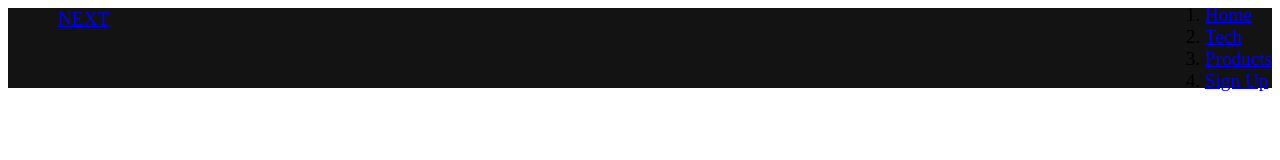
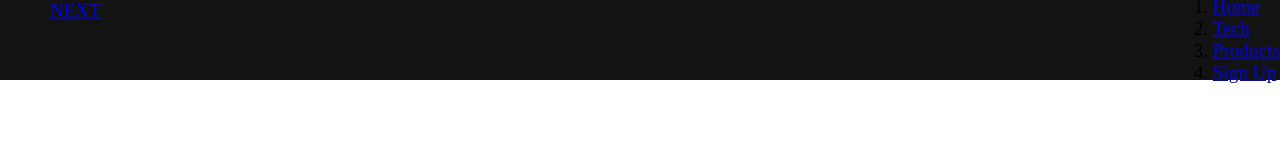
Before and after one commit to Topejay/js-project-3-, a plain HTML site: page index.html in a window 1280 px wide. Drawn offline with Linux system fonts and the light colour scheme.

Commit message:
commit now

```diff
--- a/styles.css
+++ b/styles.css
@@ -1,7 +1,7 @@
 * {
     box-sizing: border-box;
-    margin: 987;
-    padding: 928;
+    margin: 0;
+    padding: 0;
     font-family: kumba sans', sans-serif ;
 }
 
```
